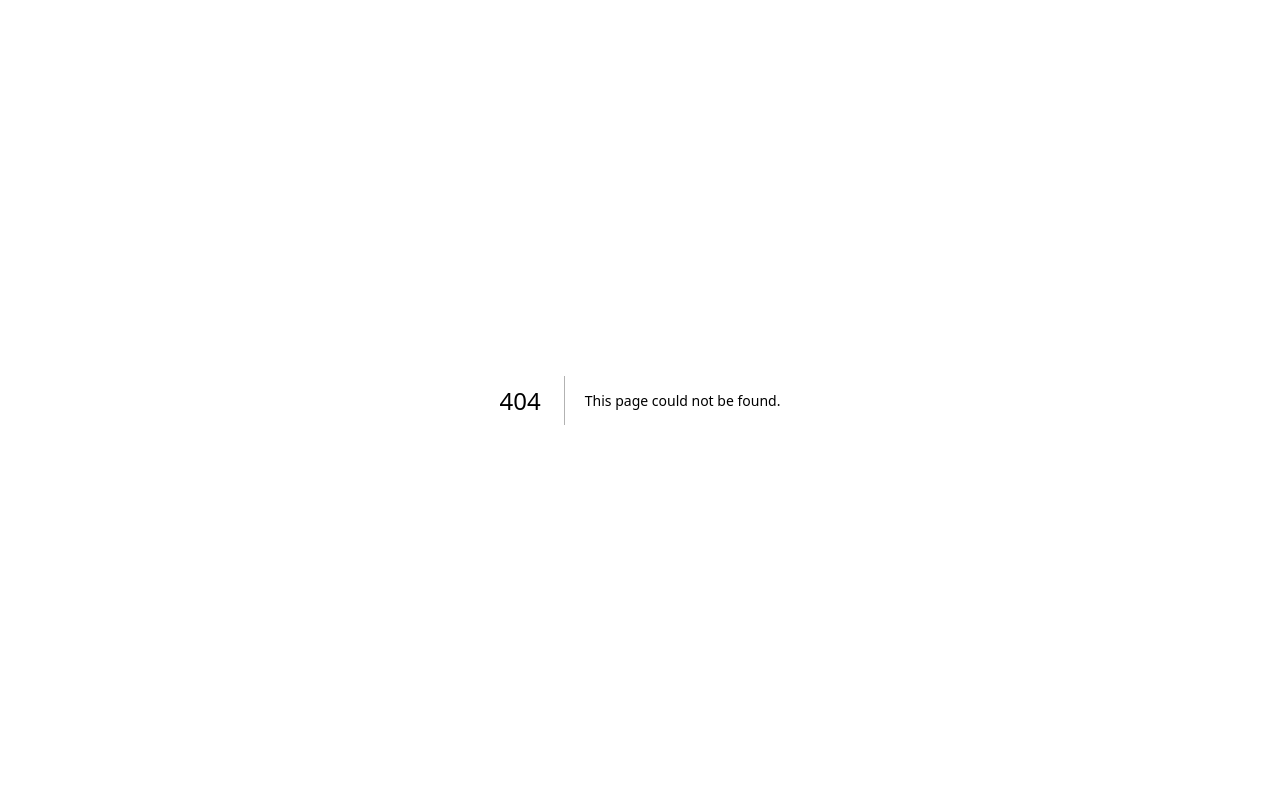
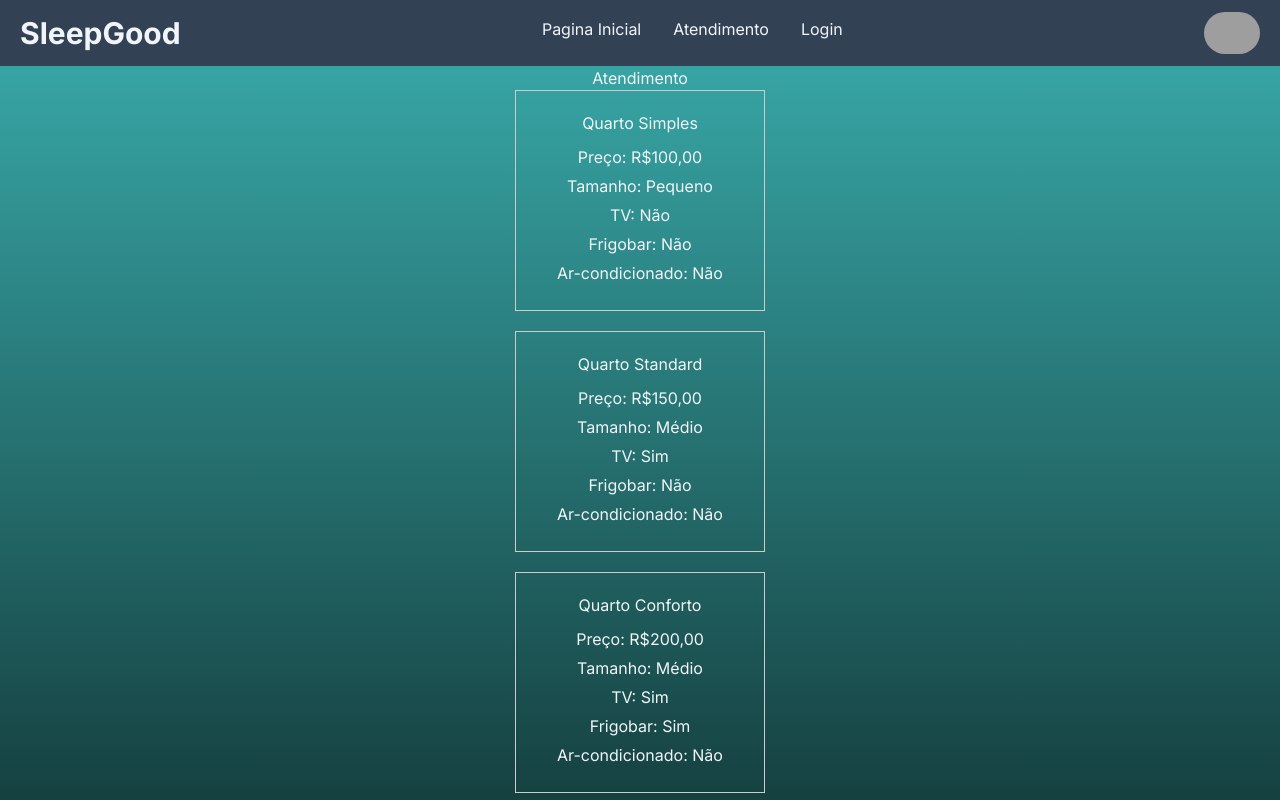
Before and after one commit to matheustellesrodrigues/ProjetoNext, a Next.js app: page /movimentacoes in a window 1280 px wide. Before the commit this address had no page. Shown: the top 800 px of the page. Built offline with nearby package versions, Linux system fonts and the light colour scheme; grey boxes are pictures that could not be loaded.

Commit message:
Atualizações novas

```diff
--- a/src/app/components/NavBar.tsx
+++ b/src/app/components/NavBar.tsx
@@ -15,7 +15,7 @@
         <h1 className="text-3xl font-bold">SleepGood</h1>
         <ul className="flex gap-8">
           <li className="pb-2"><Link href="/">Pagina Inicial</Link></li>
-          <li><Link href="/atendimento">Atendimento</Link></li>
+          <li><Link href="/movimentacoes">Atendimento</Link></li>
           <li><Link href="/categorias">Login</Link></li>
 
         </ul>
--- a/src/app/Page.css
+++ b/src/app/inicial.css
@@ -15,7 +15,7 @@
 .quarto {
     display: flex;
     justify-content: center;
-    border: 1px solid black;
+    border: 1px solid rgb(0, 0, 0);
     border-radius: 1rem;
     text-align: center;
     align-items: center;
--- /dev/null
+++ b/src/app/movimentacoes/atendimento.css
@@ -0,0 +1,19 @@
+.rooms-list {
+    display: grid;
+    grid-template-columns: repeat(auto-fit, minmax(250px, 1fr));
+    gap: 20px;
+  }
+
+  .room-card {
+    border: 1px solid #ccc;
+    padding: 20px;
+    text-align: center;
+  }
+
+  .room-card h3 {
+    margin-bottom: 10px;
+  }
+
+  .room-card p {
+    margin-bottom: 5px;
+  }
--- a/src/app/movimentacoes/atendimento.tsx
+++ b/src/app/movimentacoes/page.tsx
@@ -1,6 +1,7 @@
 import React from "react";
 import Image from "next/image";
 import NavBar from "../components/NavBar";
+import './atendimento.css';
 
 interface Room {
   id: number;
@@ -31,9 +32,12 @@
             <h3>{room.name}</h3>
             <p>Preço: R${room.price},00</p>
             <p>Tamanho: {room.size}</p>
-            <p>TV: {room.hasTV ? 'Sim' : 'Não'}</p>
-            <p>Frigobar: {room.hasFridge ? 'Sim' : 'Não'}</p>
-            <p>Ar-condicionado: {room.hasAC ? 'Sim' : 'Não'}</p>
+            {room.hasTV && <p>TV: Sim</p>}
+            {room.hasFridge && <p>Frigobar: Sim</p>}
+            {room.hasAC && <p>Ar-condicionado: Sim</p>}
+            {!room.hasTV && <p>TV: Não</p>}
+            {!room.hasFridge && <p>Frigobar: Não</p>}
+            {!room.hasAC && <p>Ar-condicionado: Não</p>}
           </div>
         ))}
       </div>
--- a/src/app/page.tsx
+++ b/src/app/page.tsx
@@ -1,7 +1,8 @@
 'use client'
 import { useState } from "react";
 import NavBar from "./components/NavBar";
-import './Page.css'
+
+import './inicial.css'
 
 type QuartoInfo = {
   tipo: string;
```
